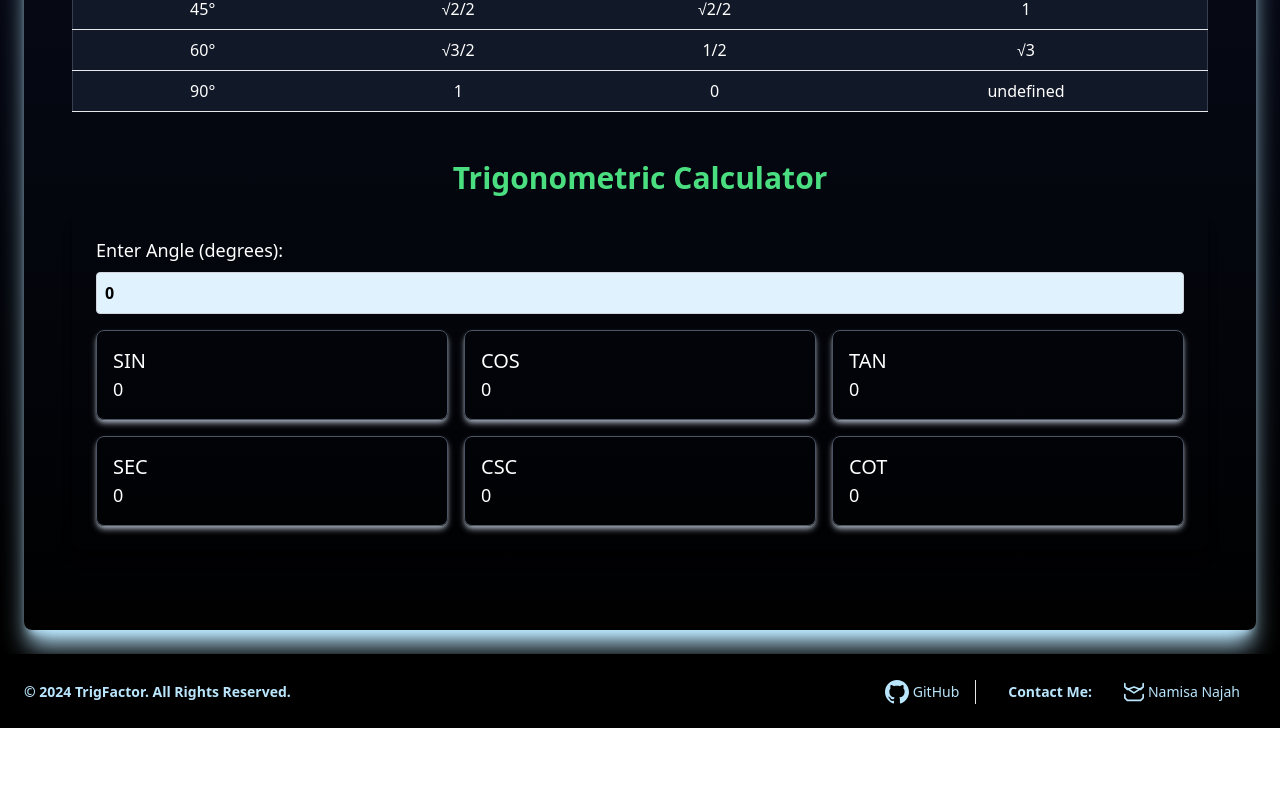
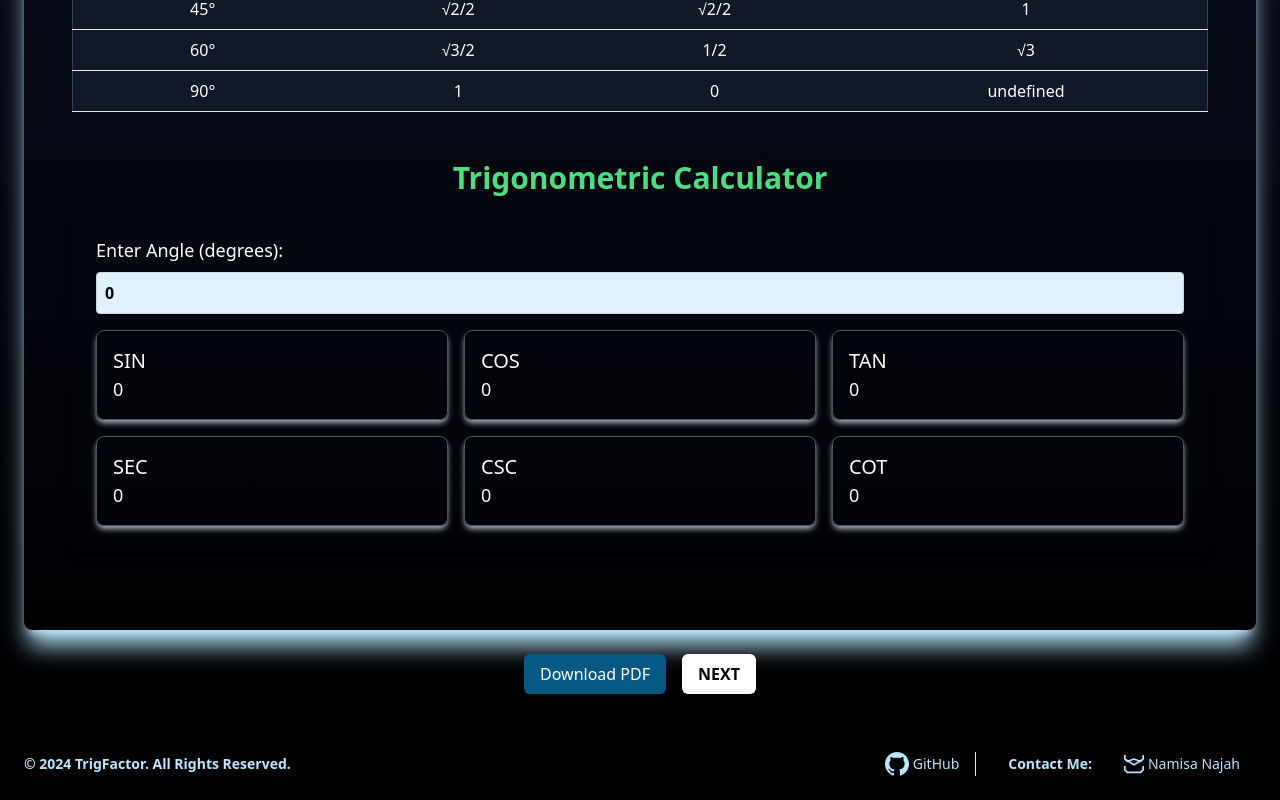
Before and after one commit to N4M154/TrigFactor, a React (Vite) app: page /intro in a window 1280 px wide. Shown: the part 2145-2945 px from the top of the page. Before the commit the page ends 2873 px from the top, so only its background shows below. Built offline with nearby package versions, Linux system fonts and the light colour scheme.

Commit message:
more ui updates

```diff
--- a/package.json
+++ b/package.json
@@ -17,6 +17,7 @@
     "react-chartjs-2": "^5.2.0",
     "react-dom": "^18.3.1",
     "react-icons": "^5.2.1",
+    "react-router": "^6.26.0",
     "react-router-dom": "^6.26.0"
   },
   "devDependencies": {
--- a/src/components/Footer.jsx
+++ b/src/components/Footer.jsx
@@ -2,7 +2,7 @@ import React from "react";
 
 export default function Footer() {
   return (
-    <footer className="w-full p-4 bg-black border-t-2 border-black shadow md:flex md:items-center md:justify-between md:p-6 ">
+    <footer className="w-full p-4 bg-black border-t-2 border-black md:flex md:items-center md:justify-between md:p-6 ">
       <span className="text-sm text-sky-200 sm:text-center  font-semibold">
         © 2024 TrigFactor. All Rights Reserved.
       </span>
--- a/src/components/Header.jsx
+++ b/src/components/Header.jsx
@@ -38,9 +38,9 @@ export default function Header() {
         </div>
       </div>
       {sidebarOpen && (
-        <div className="fixed inset-y-0 left-0 w-64 bg-gray-700 text-white p-4 z-10">
+        <div className="fixed inset-y-0 left-0 w-64 bg-black shadow-lg shadow-sky-200  text-white p-4 z-10">
           <button onClick={toggleSidebar} className="mb-4">
-            &#10005; {/* This represents a close icon */}
+            &#10005; {/*close icon*/}
           </button>
           <h3 className="text-lg font-bold mb-4">Chapters</h3>
           <ul>
--- a/src/pages/Formula.jsx
+++ b/src/pages/Formula.jsx
@@ -1,5 +1,6 @@
 import React, { useState, useRef } from "react";
 import { downloadPDF } from "../utils/pdf";
+import { Link } from "react-router-dom";
 
 const formulaeData = {
   Periodicity: [
@@ -255,6 +256,13 @@ export default function Formula() {
           ))}
         </div>
       </div>
+      <div className="mt-4 flex justify-center p-2 space-x-4">
+        <Link to="/quiz">
+          <button className="bg-white text-black font-semibold px-4 py-2 rounded-md">
+            Take a quiz!
+          </button>
+        </Link>
+      </div>
     </div>
   );
 }
--- a/src/pages/Graph.jsx
+++ b/src/pages/Graph.jsx
@@ -1,4 +1,5 @@
 import React, { useState } from "react";
+import { Link } from "react-router-dom";
 import { Line } from "react-chartjs-2";
 import {
   Chart as ChartJS,
@@ -135,6 +136,13 @@ const Graph = () => {
           <Line data={functions[selectedFunction]} />
         </div>
       </div>
+      <div className="mt-4 flex justify-center p-2 space-x-4">
+        <Link to="/formula">
+          <button className="bg-white text-black font-semibold px-4 py-2 rounded-md">
+            NEXT
+          </button>
+        </Link>
+      </div>
     </div>
   );
 };
--- a/src/pages/Home.jsx
+++ b/src/pages/Home.jsx
@@ -1,9 +1,15 @@
 import React from "react";
 import { Link } from "react-router-dom";
+import backgroundImage from "../images/701721.jpg";
 
 export default function Home() {
   return (
-    <div className="min-h-screen bg-gray-900 text-white">
+    <div
+      className="min-h-screen bg-cover bg-center text-white"
+      style={{
+        backgroundImage: `url(${backgroundImage})`,
+      }}
+    >
       <main className="container mx-auto p-6">
         {/* Hero Section */}
         <section className="text-center my-12">
--- a/src/pages/IntroToTrig.jsx
+++ b/src/pages/IntroToTrig.jsx
@@ -1,4 +1,7 @@
 import React, { useEffect, useRef } from "react";
+import { downloadPDF } from "../utils/pdf";
+import { Link } from "react-router-dom";
+
 import TrigonometricCalculator from "../components/Calculator";
 
 function SineWaveAnimation() {
@@ -75,6 +78,7 @@ function SineWaveAnimation() {
 }
 
 export default function IntroToTrig() {
+  const pdfRef = useRef();
   const angleValues = [
     { angle: "0°", sin: "0", cos: "1", tan: "0" },
     { angle: "30°", sin: "1/2", cos: "√3/2", tan: "1/√3" },
@@ -85,7 +89,11 @@ export default function IntroToTrig() {
 
   return (
     <div className="bg-gradient-to-b from-blue-950 to-black min-h-screen w-full p-6">
-      <div className="container mx-auto bg-bg-gradient-to-b from-blue-950 to-black p-6 rounded-lg shadow-xl shadow-sky-200">
+      <div
+        ref={pdfRef}
+        id="pdfContent"
+        className="container mx-auto bg-bg-gradient-to-b from-blue-950 to-black p-6 rounded-lg shadow-xl shadow-sky-200"
+      >
         <h1 className="text-3xl text-sky-200 font-bold text-center mb-8">
           Introduction to Trigonometry
         </h1>
@@ -219,6 +227,19 @@ export default function IntroToTrig() {
           <TrigonometricCalculator />
         </div>
       </div>
+      <div className="mt-4 flex justify-center p-2 space-x-4">
+        <button
+          className="bg-sky-800 text-white px-4 py-2 rounded-md"
+          onClick={() => downloadPDF(pdfRef.current, "Introduction.pdf")}
+        >
+          Download PDF
+        </button>
+        <Link to="/graph">
+          <button className="bg-white text-black font-semibold px-4 py-2 rounded-md">
+            NEXT
+          </button>
+        </Link>
+      </div>
     </div>
   );
 }
--- a/src/pages/Stuff.jsx
+++ b/src/pages/Stuff.jsx
@@ -1,6 +1,6 @@
 import React, { useRef } from "react";
 import { downloadPDF } from "../utils/pdf";
-
+import { Link } from "react-router-dom";
 export default function Stuff() {
   const pdfRef = useRef();
 
@@ -146,6 +146,11 @@ export default function Stuff() {
         >
           Download PDF
         </button>
+        <Link to="/intro">
+          <button className="bg-white text-black font-semibold px-4 py-2 rounded-md">
+            NEXT
+          </button>
+        </Link>
       </div>
       <style jsx>{`
         .zigzag-list li:nth-child(even) {
```
Also changed, not shown: 2 other files (tests, documents, lock files or other folders).
